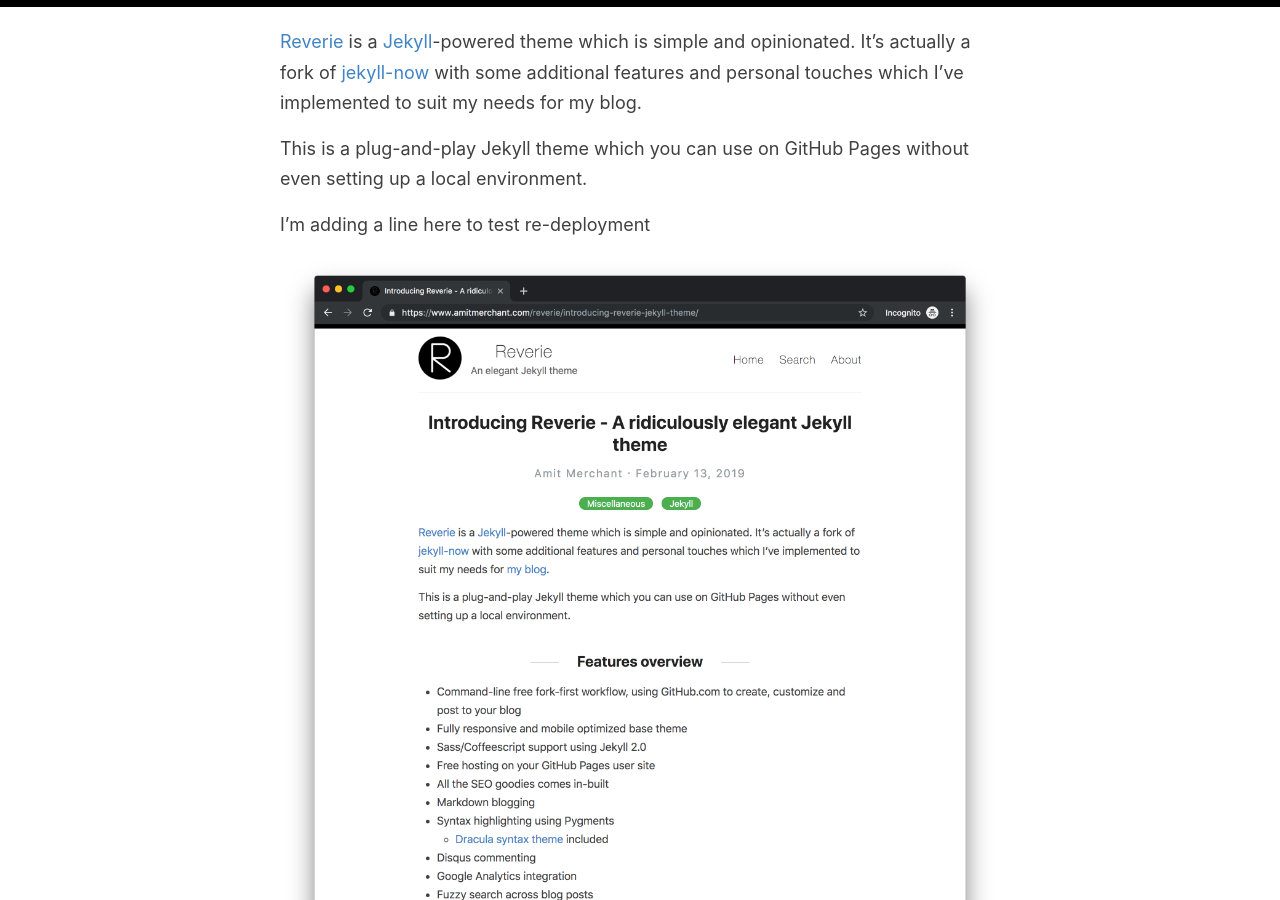
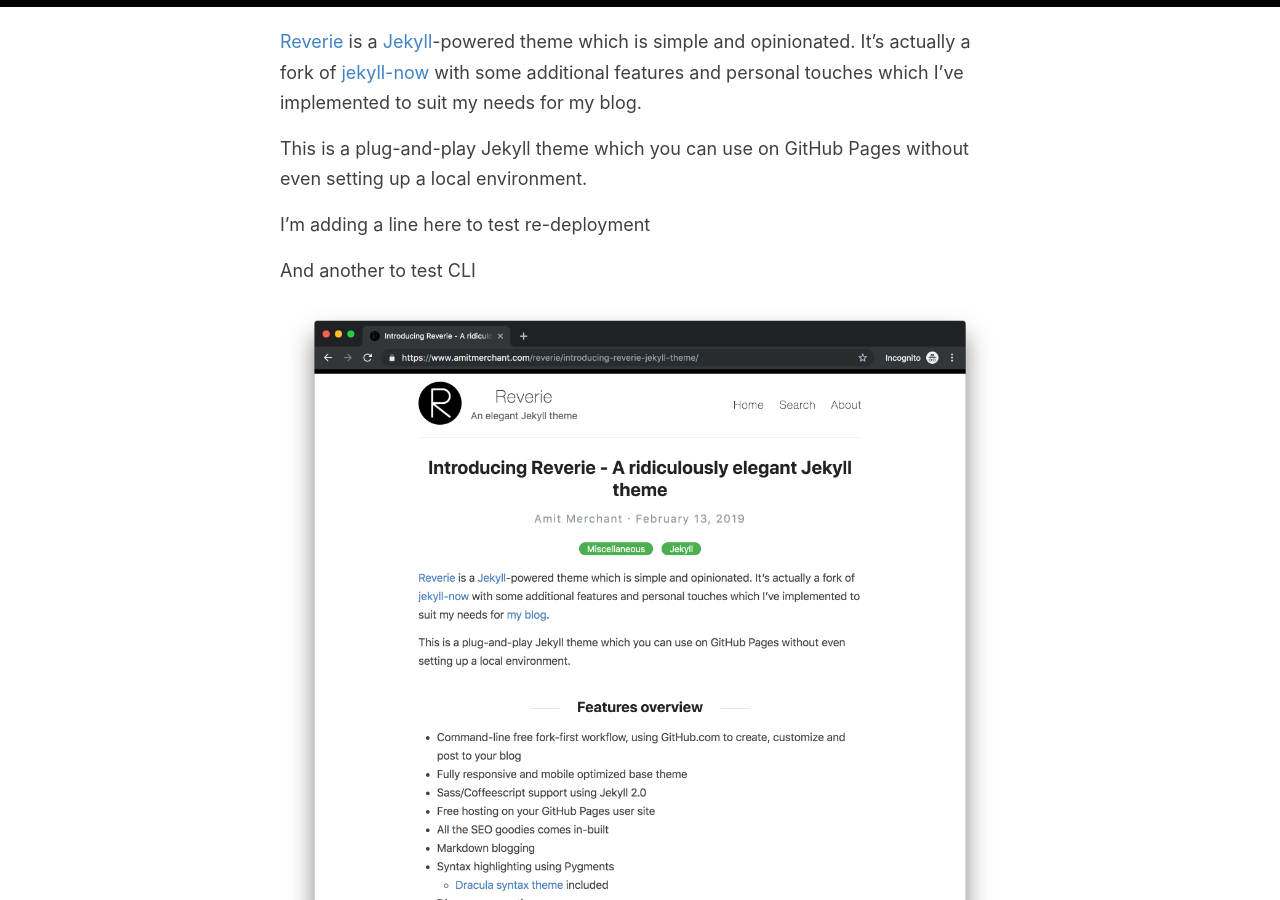
Before and after one commit to andym51/money, a Jekyll site: the page built from _posts/2019-02-13-introducing-reverie-jekyll-theme.md, in a window 1280 px wide and 900 px high, scrolled down 351 px. Built offline with Jekyll 4.4.1, drawn with Linux system fonts in a browser that asks for light colours; comment, search, counter and statistics services are not loaded.

Commit message:
another random update- via CLI this time

```diff
--- a/_posts/2019-02-13-introducing-reverie-jekyll-theme.md
+++ b/_posts/2019-02-13-introducing-reverie-jekyll-theme.md
@@ -9,6 +9,8 @@ categories: [Miscellaneous, Jekyll]
 This is a plug-and-play Jekyll theme which you can use on GitHub Pages without even setting up a local environment.
 
 I'm adding a line here to test re-deployment
+
+And another to test CLI
 
 ![](/images/reverie-demo.png)
 
```
